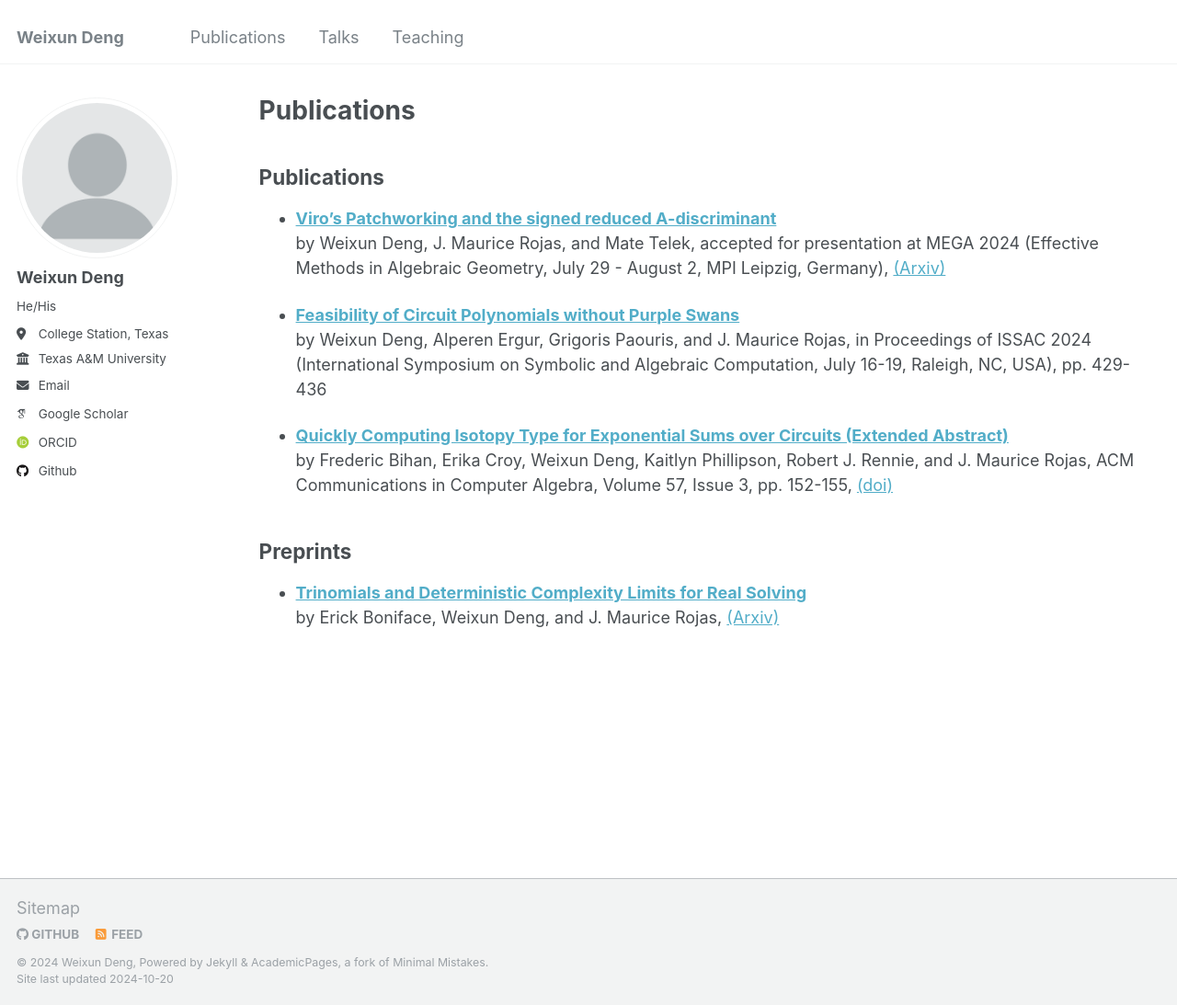
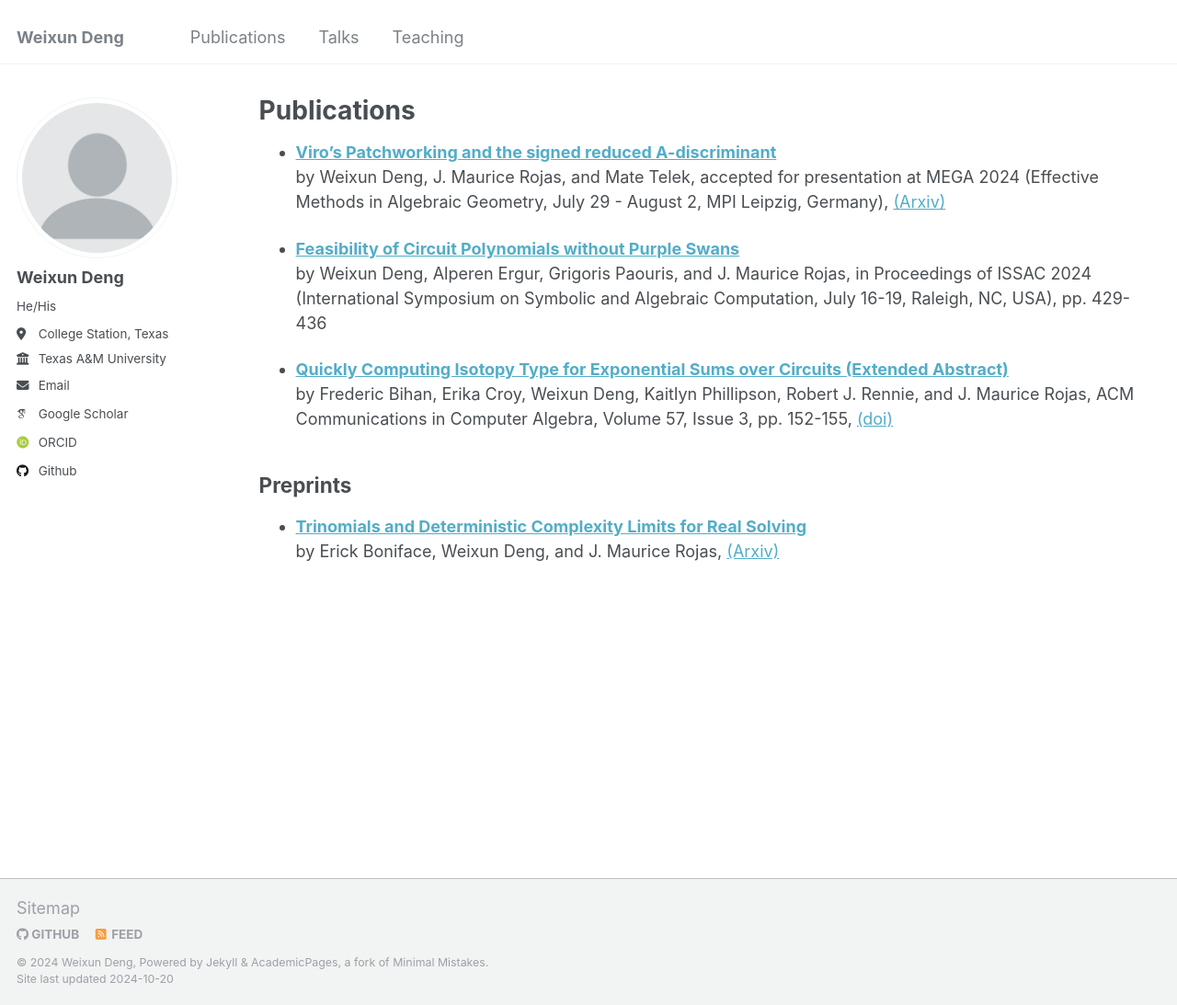
Before and after one commit to WeixunDeng/weixundeng.github.io, a Jekyll site: the page built from _pages/publications.md, in a window 1280 px wide and 1093 px high. Shown: the whole window at 92% size. Built offline with Jekyll 4.4.1, drawn with Linux system fonts in a browser that asks for light colours; some web fonts are replaced.

Commit message:
Update publications.md

```diff
--- a/_pages/publications.md
+++ b/_pages/publications.md
@@ -6,7 +6,7 @@ author_profile: true
 ---
 
 
-## Publications ##
+
 * <a href="/files/sa.pdf" target="_blank">**Viro's Patchworking and the signed reduced A-discriminant**<a/> <br/>
 by Weixun Deng, J. Maurice Rojas, and Mate Telek,
 accepted for presentation at MEGA 2024 (Effective Methods in Algebraic Geometry, July 29 - August 2, MPI Leipzig, Germany),  <a href="https://arxiv.org/abs/2403.08497" target="_blank">(Arxiv)</a>
```
